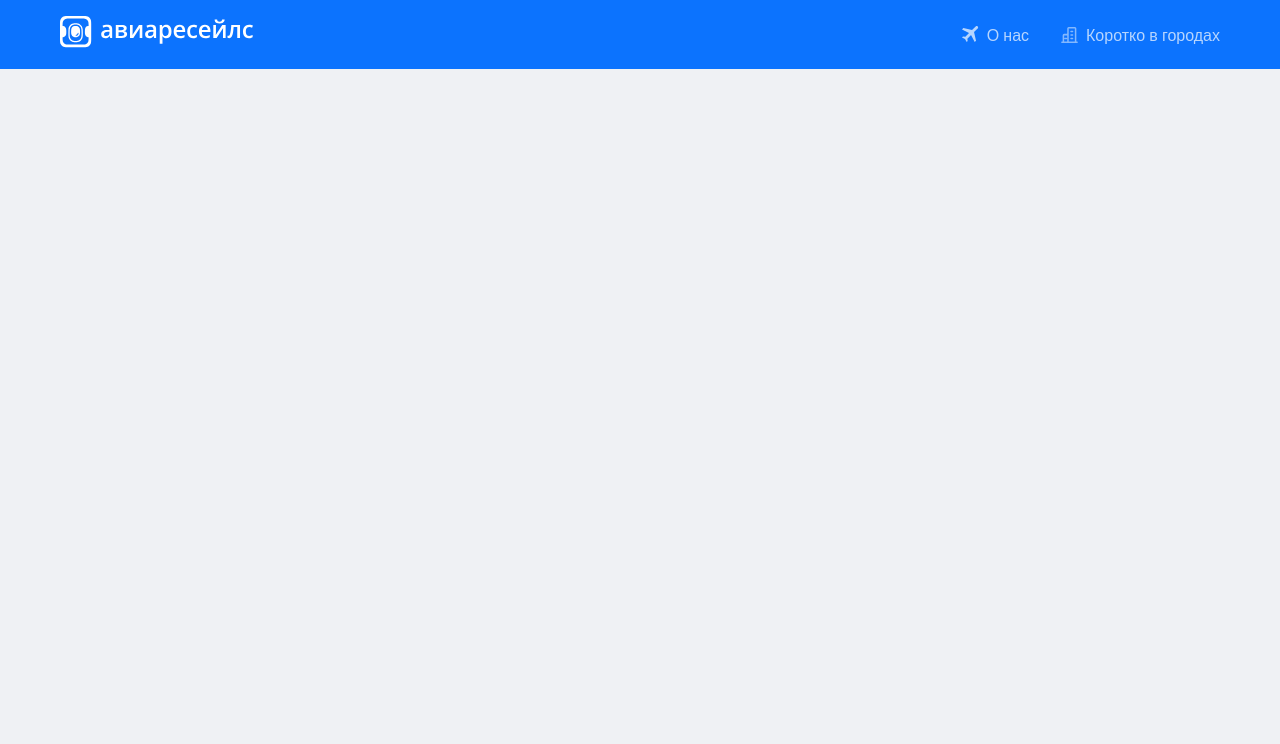
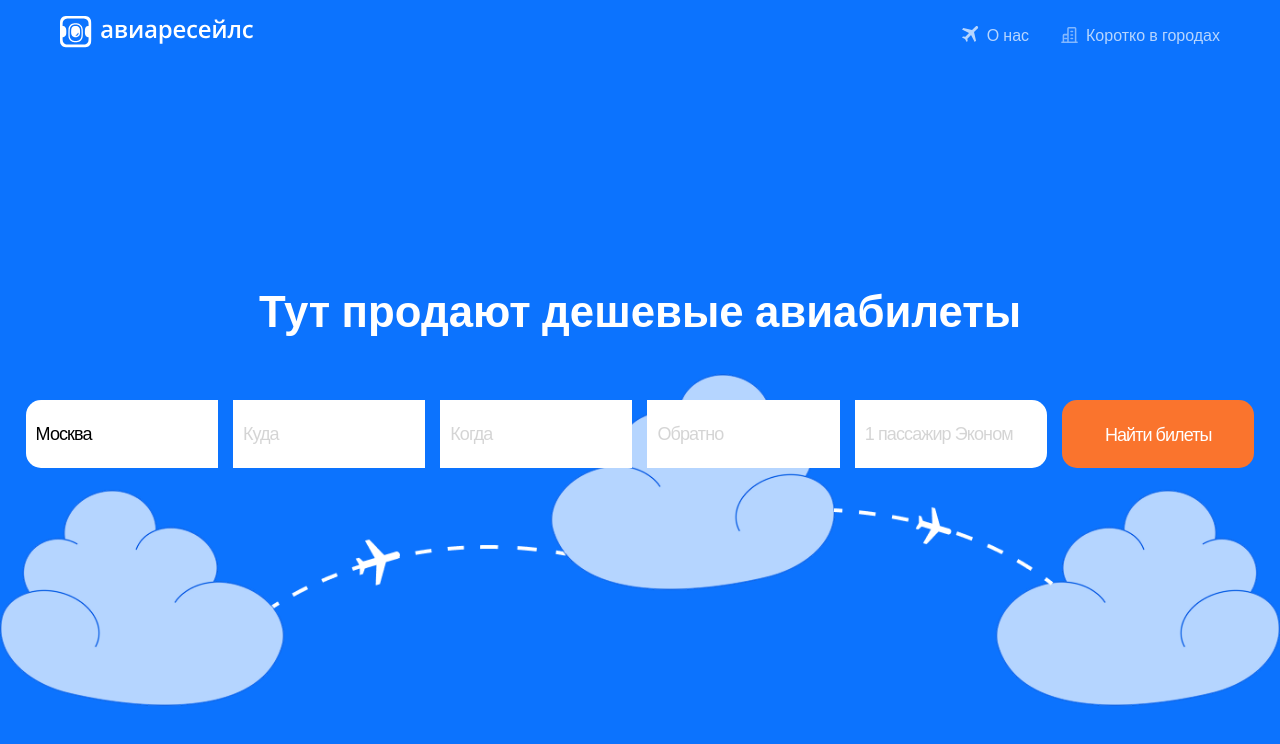
Before and after one commit to VictoriaUsolceva/aviarisels, a plain HTML site: page index.html in a window 1280 px wide. Drawn offline with nearby package versions, Linux system fonts and the light colour scheme.

Commit message:
добавлена секция ticets

```diff
--- a/index.html
+++ b/index.html
@@ -38,6 +38,39 @@
         </ul>
       </nav>
     </header>
+    <section class="ticets contrast-colors">
+      <h1 class="ticets__title">Тут продают дешевые авиабилеты</h1>
+      <form class="ticets__form">
+        <input
+          class="form__input ticets__form__input"
+          type="text"
+          value="Москва"
+        />
+        <input
+          class="form__input ticets__form__input"
+          type="text"
+          placeholder="Куда"
+        />
+        <input
+          class="form__input ticets__form__input"
+          type="text"
+          onfocus="(this.type='date')"
+          placeholder="Когда"
+        />
+        <input
+          class="form__input ticets__form__input"
+          type="text"
+          onfocus="(this.type='date')"
+          placeholder="Обратно"
+        />
+        <input
+          class="form__input ticets__form__input"
+          type="text"
+          placeholder="1 пассажир Эконом"
+        />
+        <button class="ticets__form__button">Найти билеты</button>
+      </form>
+    </section>
 
     <script src="./js/script.js"></script>
     <!-- <script>
--- a/styles/styles.css
+++ b/styles/styles.css
@@ -31,7 +31,7 @@
   grid-template-columns: max-content min-content;
   justify-content: space-between;
   align-items: center;
-  padding: 16px 60px;
+  padding: 16px min(60px, 5%);
   inline-size: 100%;
 }
 
@@ -77,7 +77,7 @@
   padding: 1.5em;
 }
 
-@media (min-width: 768px) {
+@media (width > 768px) {
   .header {
     display: flex;
   }
@@ -118,3 +118,118 @@
 .city-vector::before {
   background-image: url(../images/sity-vector.svg);
 }
+
+/* ticets */
+
+.ticets {
+  background-color: transparent;
+  display: grid;
+  grid-template-rows: 1fr 1fr;
+  align-items: center;
+  padding-inline: min(60px, 2%);
+
+  min-block-size: max-content;
+  block-size: 100vh;
+  position: relative;
+  grid-template-columns: 100%;
+}
+
+.ticets::before {
+  content: "";
+  display: block;
+  background-color: #0c73fe;
+  background-image: url(../images/clouds-planes.png);
+  background-repeat: no-repeat;
+  background-position: center 80%;
+  background-size: contain;
+  position: absolute;
+  /* left:; */
+  /* left: calc((100% - 100vw) / 2); */
+  left: min(0px, calc((100% - 100vw) / 2));
+  top: 0;
+  inline-size: max(100vw, 100%);
+  block-size: 100%;
+  z-index: -1;
+}
+
+.ticets__title {
+  align-self: end;
+  margin-block-end: 60px;
+  font-size: clamp(1.75rem, 1.2692rem + 1.8315vw, 3rem);
+  text-align: center;
+}
+
+.ticets__form {
+  display: grid;
+  grid-template-columns: repeat(auto-fit, minmax(100px, 1fr));
+  gap: 15px;
+  align-self: start;
+}
+
+.form__input {
+  border: none;
+  border-radius: 8px;
+  font-weight: 400;
+  font-size: 18px;
+
+  font-style: normal;
+  line-height: 1.3;
+  letter-spacing: -0.05em;
+  background: #fff;
+  appearance: none;
+}
+
+.form__input::placeholder {
+  opacity: 0.3;
+}
+
+.ticets__form__input {
+  padding: 22.5px 10px;
+  border-radius: 0;
+}
+
+.ticets__form__input:first-of-type {
+  border-radius: 15px 0px 0px 15px;
+}
+
+.ticets__form__input:last-of-type {
+  border-radius: 0px 15px 15px 0px;
+}
+
+.ticets__form__button {
+  border: none;
+  font-weight: 400;
+  font-size: 18px;
+
+  font-style: normal;
+  line-height: 1.3;
+  letter-spacing: -0.05em;
+  background: #fa742d;
+  border-radius: 15px;
+}
+
+@media (width <= 768px) {
+  .ticets {
+    padding-block: 90px 10px;
+    block-size: 70dvh;
+  }
+
+  .ticets__form {
+    grid-template-columns: repeat(4, 24%);
+    gap: 5% 0;
+    justify-content: space-between;
+  }
+
+  .ticets__form__input:first-of-type {
+    grid-column: 1 / span 2;
+  }
+
+  .ticets__form__input:nth-of-type(2) {
+    grid-column: 3 / span 2;
+    border-radius: 0 15px 15px 0;
+  }
+
+  .ticets__form__input:nth-of-type(3) {
+    border-radius: 15px 0 0 15px;
+  }
+}
```
